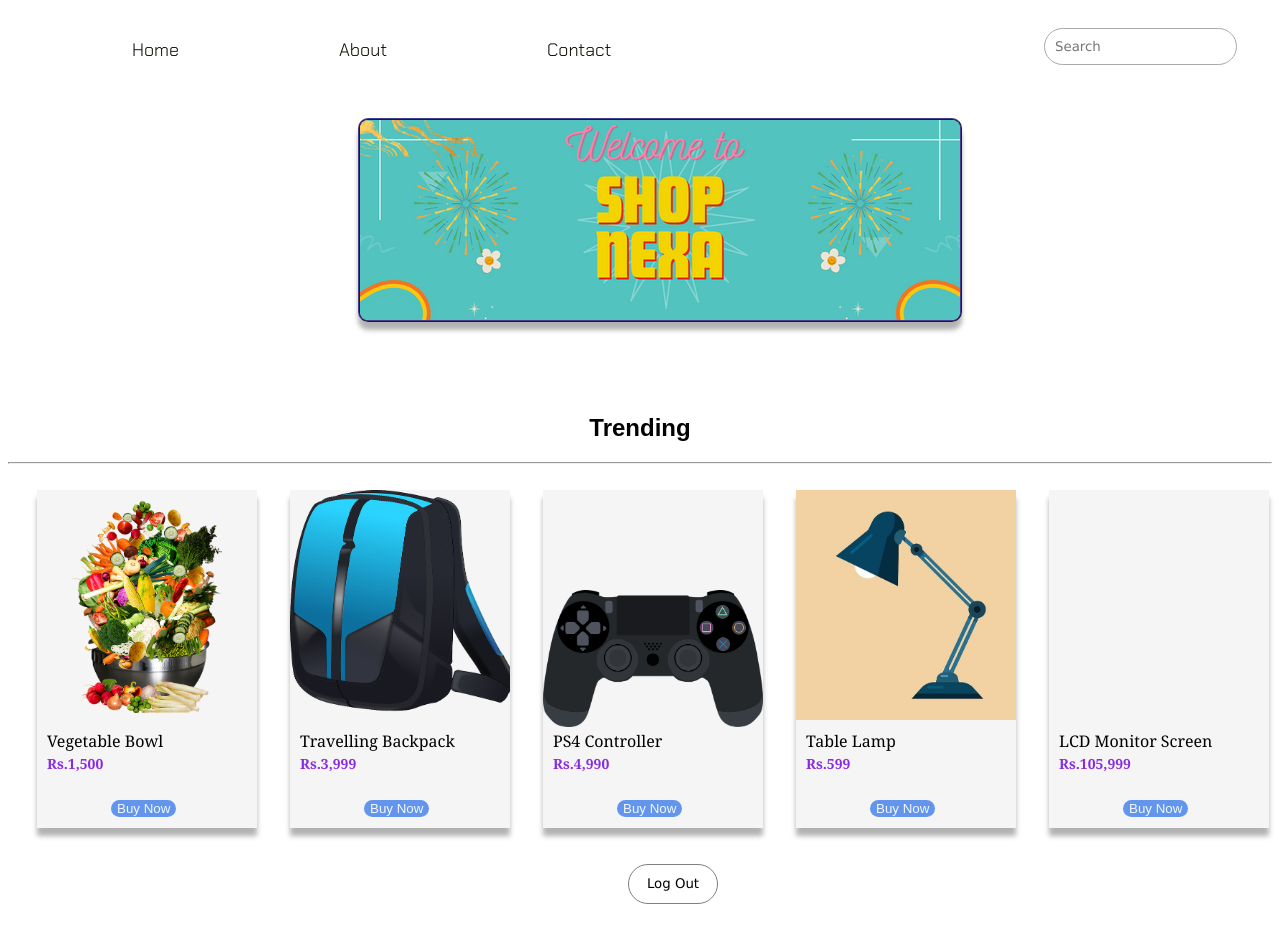
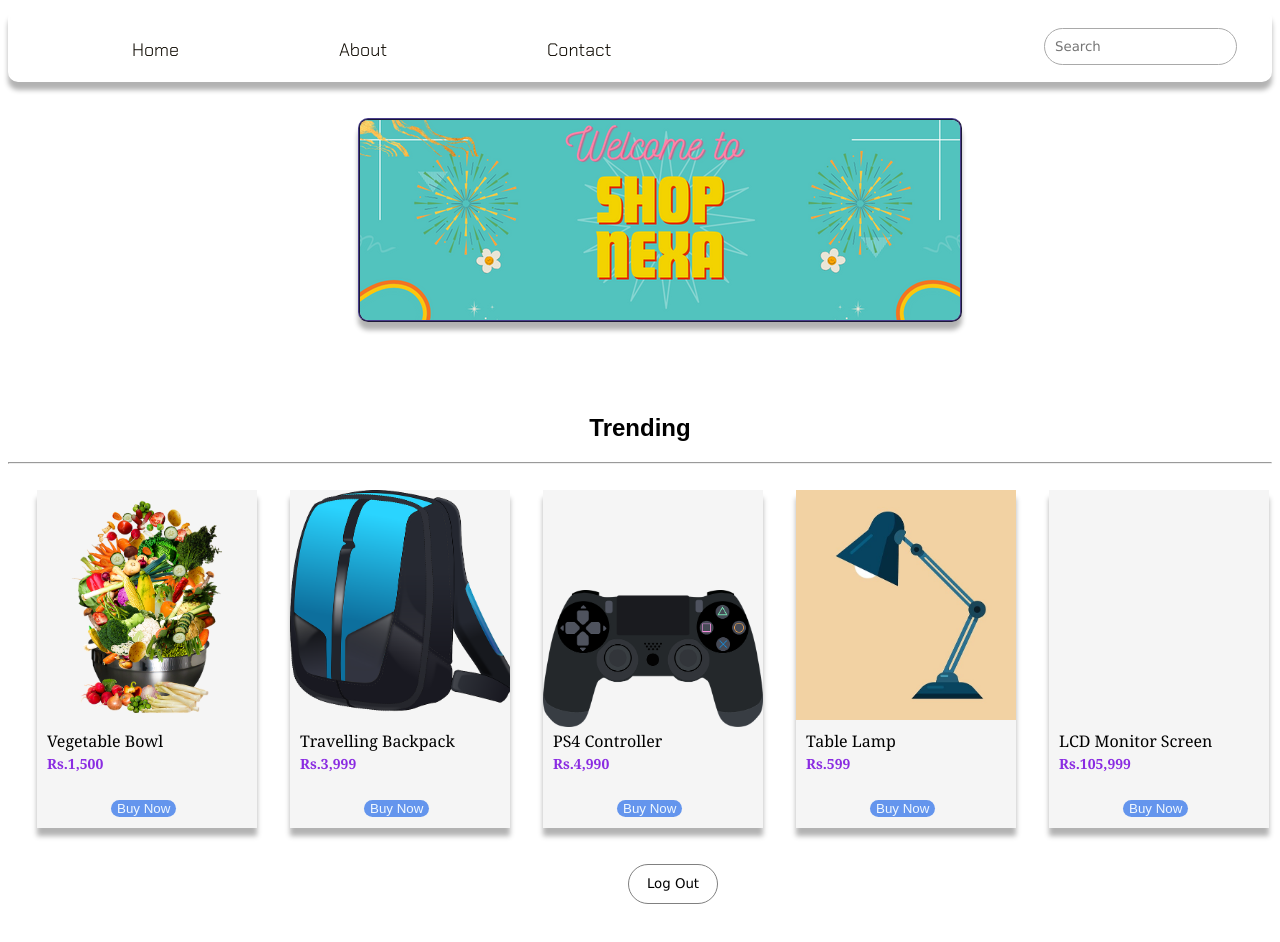
Before and after one commit to Arham1mran/ecommerce-store, a plain HTML site: page Hub.html in a window 1280 px wide. Drawn offline with Linux system fonts and the light colour scheme.

Commit message:
small additions

```diff
--- a/Hub.html
+++ b/Hub.html
@@ -28,6 +28,8 @@ border-radius: 10px;
 display: block;
 justify-content: center;
 overflow: hidden;
+box-shadow: 0px 8px 5px rgba(0, 0, 0, 0.3);
+
 }
 .navbar ul{
 overflow: auto;
```
Also changed, not shown: contact.html (+1 -0 lines).
